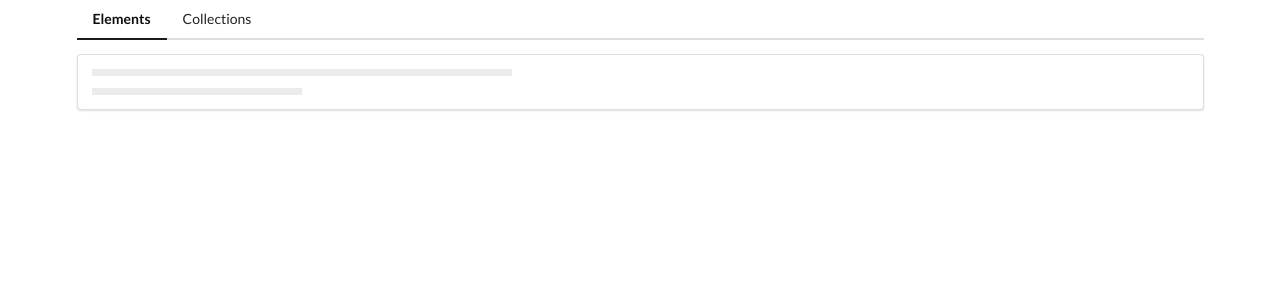
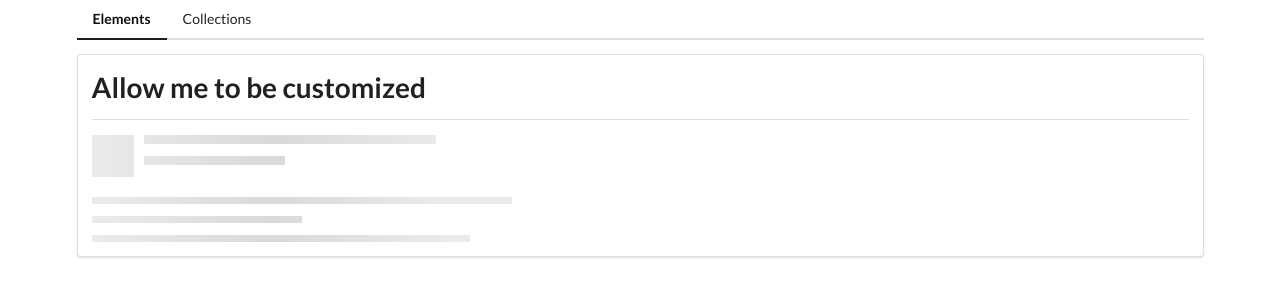
Before and after one commit to ken0901/Angular-Template-Syntax, an Angular app: page /elements in a window 1280 px wide. Shown: the top 300 px of the page. Built offline with nearby package versions, Linux system fonts and the light colour scheme.

Commit message:
Implementing a Titled Divider

```diff
--- a/src/app/projects/module-project/components/elements-home/elements-home.component.html
+++ b/src/app/projects/module-project/components/elements-home/elements-home.component.html
@@ -1 +1,2 @@
-<app-placeholder [header]="false" [lines]="2"></app-placeholder>
+<app-divider></app-divider>
+<app-placeholder [header]="true" [lines]="3"></app-placeholder>
--- a/src/app/projects/module-project/module/elements/elements.module.ts
+++ b/src/app/projects/module-project/module/elements/elements.module.ts
@@ -5,6 +5,7 @@
 import { ElementsHomeComponent } from '../../components/elements-home/elements-home.component';
 import { PlaceholderComponent } from '../../components/placeholder/placeholder.component';
 import { ElementTimesDirective } from './directives/times.directive';
+import { SharedModule } from '../../shared/shared.module';
 
 
 @NgModule({
@@ -15,7 +16,8 @@
   ],
   imports: [
     CommonModule,
-    ElementsRoutingModule
+    ElementsRoutingModule,
+    SharedModule
   ],
   exports: []
 })
--- /dev/null
+++ b/src/app/projects/module-project/shared/divider/divider.component.html
@@ -0,0 +1,2 @@
+<h1>Allow me to be customized</h1>
+<div class="ui divider"></div>
--- /dev/null
+++ b/src/app/projects/module-project/shared/divider/divider.component.ts
@@ -0,0 +1,15 @@
+import { Component, OnInit } from '@angular/core';
+
+@Component({
+  selector: 'app-divider',
+  templateUrl: './divider.component.html',
+  styleUrls: ['./divider.component.css']
+})
+export class DividerComponent implements OnInit {
+
+  constructor() { }
+
+  ngOnInit(): void {
+  }
+
+}
```
Also changed, not shown: src/app/projects/module-project/shared/shared.module.ts (added, +18 -0 lines), src/app/projects/module-project/shared/divider/divider.component.css (added), 1 other file (tests, documents, lock files or other folders).
